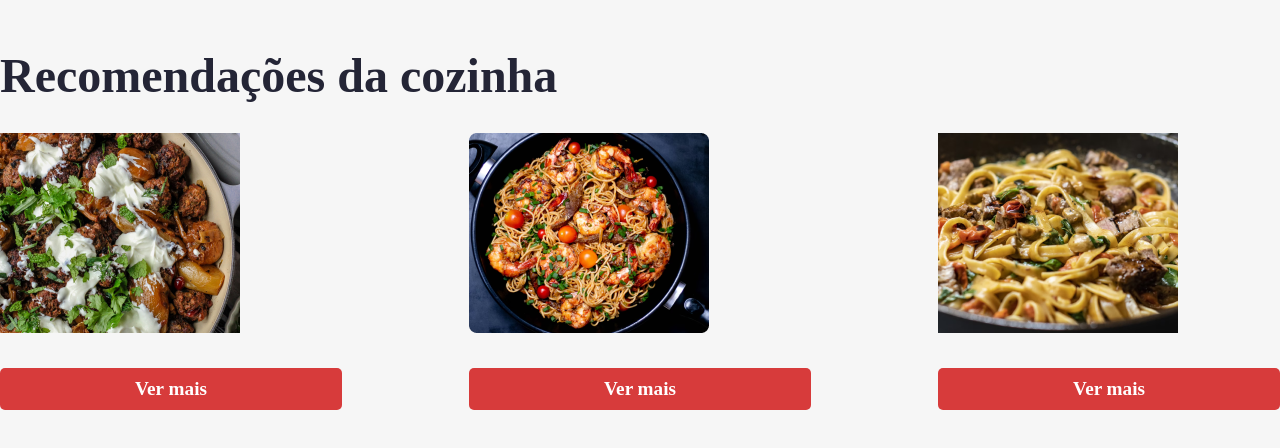
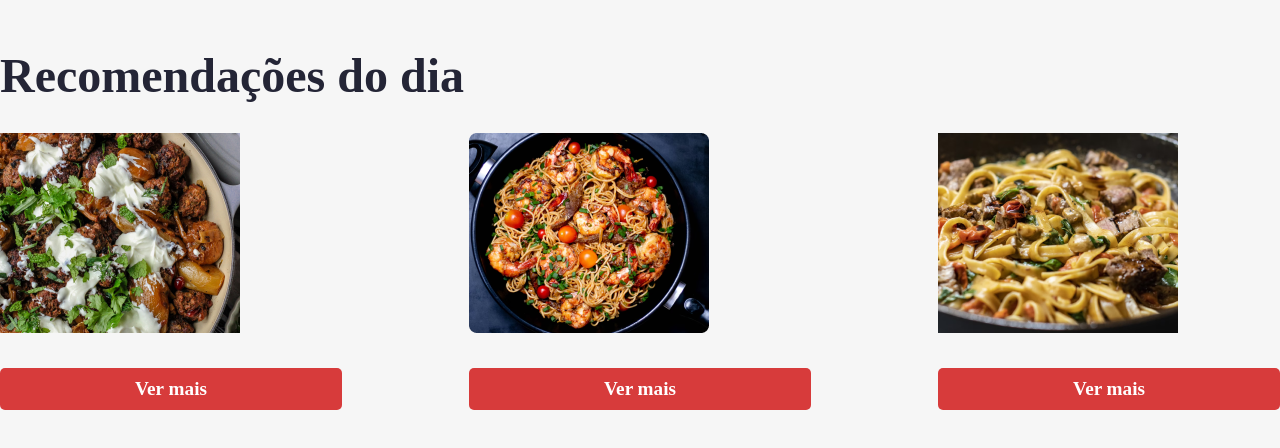
Before and after one commit to opsimata/ReactRouterDom, a React (Create React App) app: page / in a window 1280 px wide. Shown: the top 448 px of the page. Built offline with nearby package versions, Linux system fonts and the light colour scheme; a web font is replaced by a local one.

Commit message:
react router module added

```diff
--- a/package.json
+++ b/package.json
@@ -15,6 +15,7 @@
     "react": "^18.2.0",
     "react-dom": "^18.2.0",
     "react-icons": "^4.7.1",
+    "react-router-dom": "^6.8.1",
     "react-scripts": "5.0.1",
     "typescript": "^4.9.5",
     "web-vitals": "^2.1.4"
--- a/src/index.tsx
+++ b/src/index.tsx
@@ -2,17 +2,14 @@ import React from "react";
 import ReactDOM from "react-dom/client";
 import "normalize.css";
 import "./index.css";
-import Menu from "./pages/Menu";
-import Start from "pages/Start/";
+import Router from "./routes";
 
 const root = ReactDOM.createRoot(
   document.getElementById("root") as HTMLElement
 );
 
-const currentComponent = window.location.pathname === "/" ? <Start /> : <Menu />;
-
 root.render(
 	<React.StrictMode>
-		{currentComponent}
+		<Router />
 	</React.StrictMode>
 );
--- a/src/pages/Start/index.tsx
+++ b/src/pages/Start/index.tsx
@@ -6,7 +6,7 @@ export default function Start() {
 	recommendedDishes = recommendedDishes.sort(() => 0.5 - Math.random()).splice(0,3);
 	return (
 		<section>
-			<h3 className={styles.title}>Recomendações da cozinha</h3>
+			<h3 className={styles.title}>Recomendações do dia</h3>
 			<div className={styles.recommended}>
 				{recommendedDishes.map( item => (
 					<div className={styles.recommended} key={item.id}>
--- /dev/null
+++ b/src/routes.js
@@ -0,0 +1,14 @@
+import Menu from "pages/Menu";
+import Start from "pages/Start";
+import { BrowserRouter as Router, Routes, Route } from "react-router-dom";
+
+export default function AppRouter() {
+	return(
+		<Router>
+			<Routes>
+				<Route path="/" element={ <Start /> } />
+				<Route path="/menu" element={ <Menu/> } />
+			</Routes>
+		</Router>
+	);
+}
```
Also changed, not shown: 1 other file (tests, documents, lock files or other folders).
